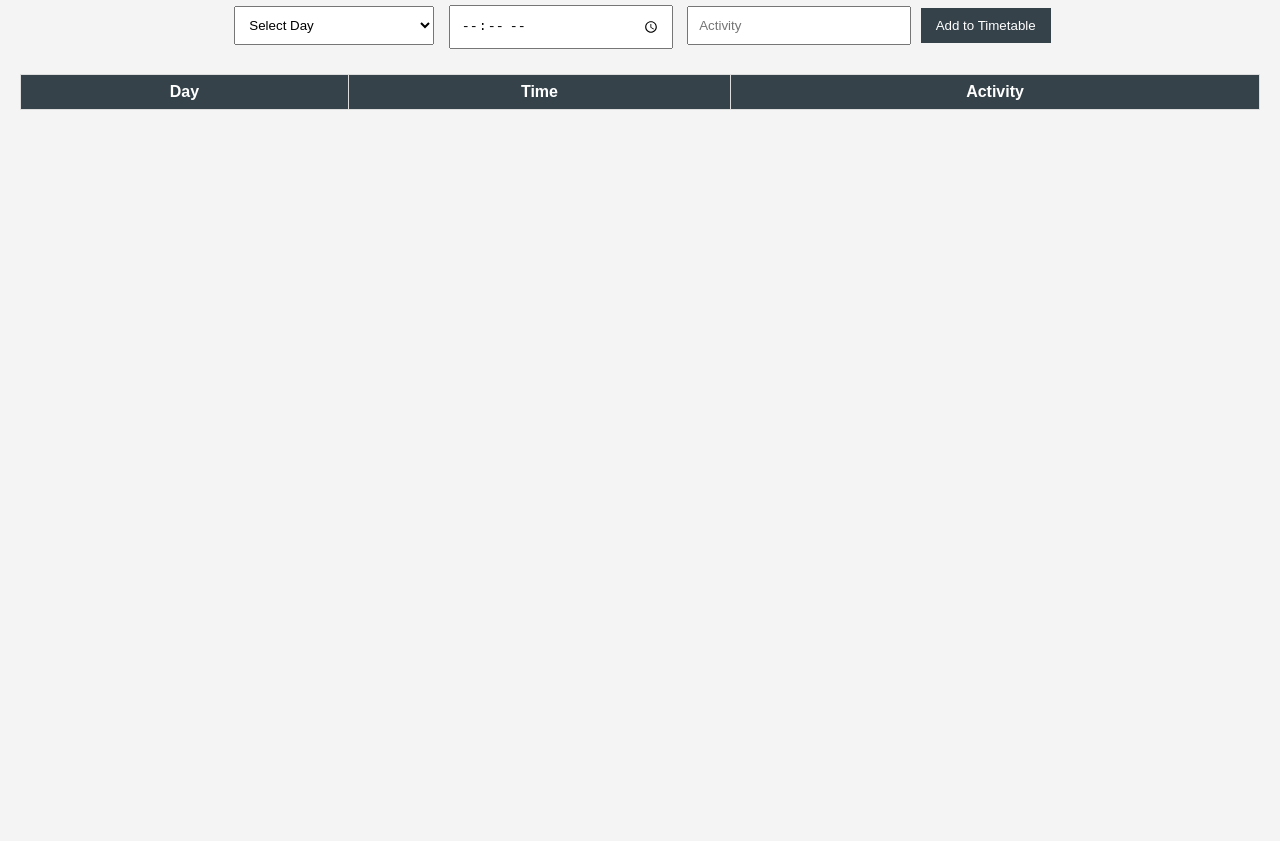
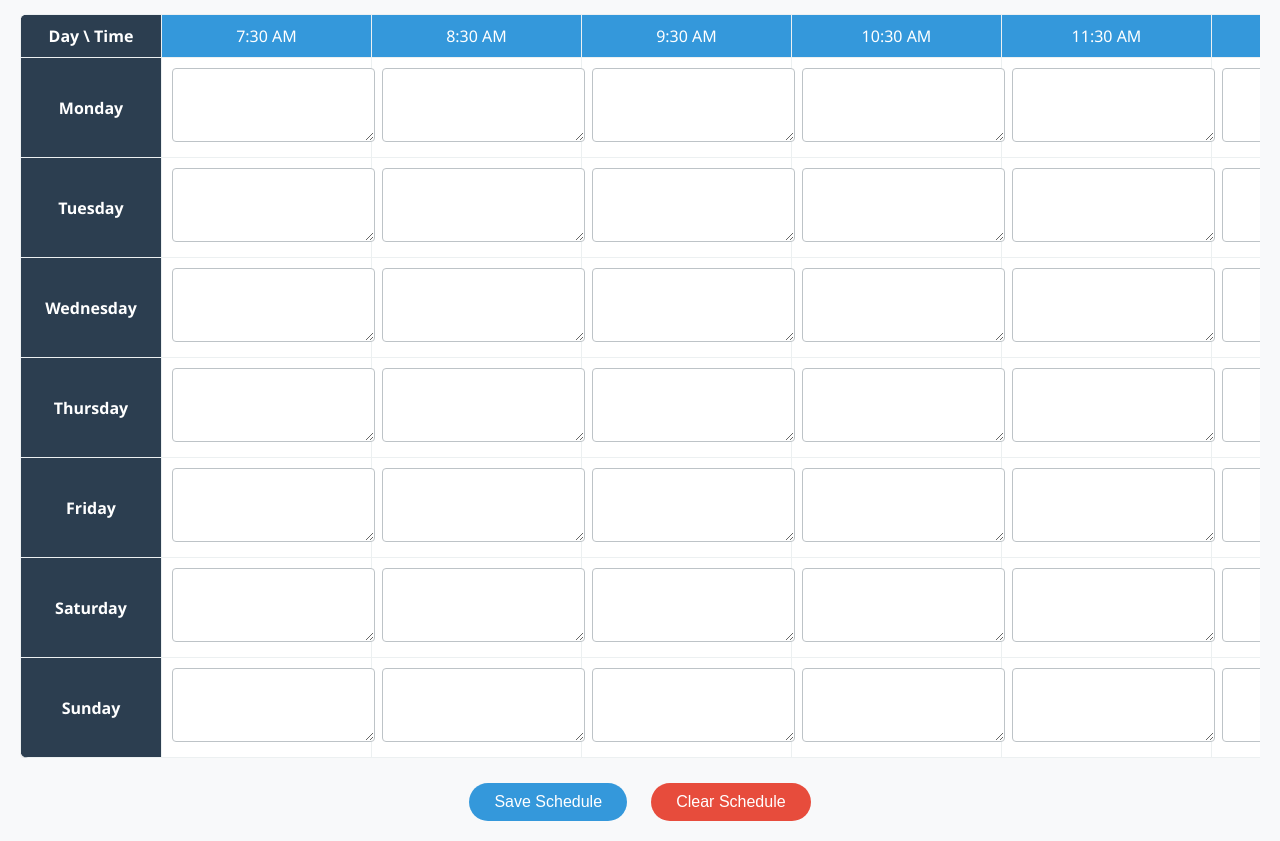
Before and after one commit to decrocro/decrocro.github.io, a plain HTML site: page index.html in a window 1280 px wide. Shown: the part 100-941 px from the top of the page. Before the commit the page ends 800 px from the top, so only its background shows below. Drawn offline with Linux system fonts and the light colour scheme.

Commit message:
Update index.html

```diff
--- a/index.html
+++ b/index.html
@@ -1,111 +1,205 @@
 <!DOCTYPE html>
 <html lang="en">
 <head>
-    <meta charset="UTF-8">
-    <meta name="viewport" content="width=device-width, initial-scale=1.0">
+  <meta charset="UTF-8" />
+  <meta name="viewport" content="width=device-width, initial-scale=1.0"/>
   <title>Timetable Scheduler</title>
   <style>
     body {
-            font-family: Arial, sans-serif;
+      font-family: 'Segoe UI', Tahoma, Geneva, Verdana, sans-serif;
       margin: 0;
+      background-color: #f8f9fa;
+      color: #2c3e50;
+    }
+    .container {
+      max-width: 100%;
       padding: 20px;
-            background-color: #f4f4f4;
     }
     h1 {
       text-align: center;
-            color: #35424a;
+      margin-bottom: 30px;
+      font-weight: 300;
     }
-        form {
-            margin-bottom: 20px;
+    .table-wrapper {
+      overflow-x: auto;
+    }
+    table {
+      width: max-content;
+      border-collapse: collapse;
+      background: white;
+      box-shadow: 0 1px 3px rgba(0, 0, 0, 0.12);
+      border-radius: 8px;
+      overflow: hidden;
+      min-width: 1000px;
+    }
+    th, td {
+      padding: 10px;
       text-align: center;
+      border: 1px solid #ecf0f1;
     }
-        input, select {
-            padding: 10px;
-            margin: 5px;
-            width: 200px;
+    th {
+      background-color: #3498db;
+      color: white;
+      font-weight: 500;
+      min-width: 100px;
     }
-        button {
-            padding: 10px 15px;
-            background-color: #35424a;
+    .day-column {
+      background-color: #2c3e50;
+      color: white;
+      font-weight: bold;
+      min-width: 120px;
+    }
+    textarea {
+      width: 100%;
+      height: 60px;
+      padding: 6px;
+      border: 1px solid #bdc3c7;
+      border-radius: 4px;
+      resize: vertical;
+      font-family: inherit;
+      transition: all 0.3s ease;
+    }
+    textarea:focus {
+      border-color: #3498db;
+      box-shadow: 0 0 0 3px rgba(52,152,219,0.1);
+      outline: none;
+    }
+    .btn-group {
+      text-align: center;
+      margin-top: 25px;
+    }
+    .save-btn, .clear-btn {
+      padding: 10px 25px;
+      margin: 0 10px;
+      background-color: #3498db;
       color: white;
       border: none;
+      border-radius: 25px;
       cursor: pointer;
+      font-size: 16px;
+      transition: all 0.3s ease;
     }
-        button:hover {
-            background-color: #2c3e50;
+    .save-btn:hover, .clear-btn:hover {
+      background-color: #2980b9;
+      transform: translateY(-2px);
+      box-shadow: 0 5px 15px rgba(52,152,219,0.3);
     }
-        table {
-            width: 100%;
-            border-collapse: collapse;
-            margin-top: 20px;
+    .clear-btn {
+      background-color: #e74c3c;
     }
-        th, td {
-            border: 1px solid #ddd;
-            padding: 8px;
-            text-align: center;
-        }
-        th {
-            background-color: #35424a;
-            color: white;
+    .clear-btn:hover {
+      background-color: #c0392b;
     }
   </style>
 </head>
 <body>
-
-<h1>Timetable Scheduler</h1>
-
-<form id="scheduleForm">
-    <select id="day" required>
-        <option value="" disabled selected>Select Day</option>
-        <option value="Monday">Monday</option>
-        <option value="Tuesday">Tuesday</option>
-        <option value="Wednesday">Wednesday</option>
-        <option value="Thursday">Thursday</option>
-        <option value="Friday">Friday</option>
-        <option value="Saturday">Saturday</option>
-        <option value="Sunday">Sunday</option>
-    </select>
-    <input type="time" id="time" required>
-    <input type="text" id="activity" placeholder="Activity" required>
-    <button type="submit">Add to Timetable</button>
-</form>
-
-<table id="timetable">
+  <div class="container">
+    <h1>Weekly Schedule Planner</h1>
+    <div class="table-wrapper">
+      <table>
         <thead>
           <tr>
-            <th>Day</th>
-            <th>Time</th>
-            <th>Activity</th>
+            <th class="day-column">Day \ Time</th>
+            <!-- Time headers -->
           </tr>
         </thead>
         <tbody>
-        <!-- Scheduled activities will be added here -->
+          <!-- JavaScript generates table -->
         </tbody>
       </table>
+    </div>
+
+    <div class="btn-group">
+      <button class="save-btn">Save Schedule</button>
+      <button class="clear-btn">Clear Schedule</button>
+    </div>
+  </div>
 
   <script>
-    document.getElementById('scheduleForm').addEventListener('submit', function(event) {
-        event.preventDefault();
+    const times = [
+      "7:30 AM", "8:30 AM", "9:30 AM", "10:30 AM",
+      "11:30 AM", "12:30 PM", "1:30 PM", "2:30 PM",
+      "3:30 PM", "4:30 PM", "5:30 PM", "6:30 PM",
+      "7:30 PM", "8:30 PM", "9:30 PM", "10:30 PM"
+    ];
 
-        const day = document.getElementById('day').value;
-        const time = document.getElementById('time').value;
-        const activity = document.getElementById('activity').value;
+    const days = ["Monday", "Tuesday", "Wednesday", "Thursday", "Friday", "Saturday", "Sunday"];
 
-        const tableBody = document.getElementById('timetable').querySelector('tbody');
-        const newRow = document.createElement('tr');
+    const table = document.querySelector("table");
+    const theadRow = table.querySelector("thead tr");
 
-        newRow.innerHTML = `
-            <td>${day}</td>
-            <td>${time}</td>
-            <td>${activity}</td>
-        `;
+    // Add time headers
+    times.forEach(time => {
+      const th = document.createElement("th");
+      th.textContent = time;
+      theadRow.appendChild(th);
+    });
 
-        tableBody.appendChild(newRow);
+    const tbody = table.querySelector("tbody");
 
-        // Clear the form fields
-        document.getElementById('scheduleForm').reset();
+    // Generate table body
+    days.forEach(day => {
+      const row = document.createElement("tr");
+
+      const dayCell = document.createElement("td");
+      dayCell.classList.add("day-column");
+      dayCell.textContent = day;
+      row.appendChild(dayCell);
+
+      times.forEach(time => {
+        const td = document.createElement("td");
+        const textarea = document.createElement("textarea");
+        textarea.dataset.day = day;
+        textarea.dataset.time = time;
+        td.appendChild(textarea);
+        row.appendChild(td);
+      });
+
+      tbody.appendChild(row);
+    });
+
+    // Save function
+    function saveSchedule() {
+      const schedule = {};
+      document.querySelectorAll("textarea").forEach(textarea => {
+        const { day, time, value } = textarea.dataset;
+        if (!schedule[day]) schedule[day] = {};
+        schedule[day][time] = textarea.value;
+      });
+      localStorage.setItem("schedule", JSON.stringify(schedule));
+    }
+
+    // Load function
+    window.addEventListener("load", () => {
+      const saved = JSON.parse(localStorage.getItem("schedule"));
+      if (saved) {
+        document.querySelectorAll("textarea").forEach(textarea => {
+          const { day, time } = textarea.dataset;
+          textarea.value = saved[day]?.[time] || "";
+        });
+      }
+    });
+
+    // Auto-save
+    document.addEventListener("input", event => {
+      if (event.target.tagName === "TEXTAREA") {
+        saveSchedule();
+      }
+    });
+
+    // Manual save
+    document.querySelector(".save-btn").addEventListener("click", () => {
+      saveSchedule();
+      alert("Schedule saved!");
+    });
+
+    // Clear
+    document.querySelector(".clear-btn").addEventListener("click", () => {
+      if (confirm("Clear all schedule data?")) {
+        localStorage.removeItem("schedule");
+        document.querySelectorAll("textarea").forEach(t => t.value = "");
+      }
     });
   </script>
-
 </body>
 </html>
```
Lines whose indentation alone changed are shown as unchanged.
